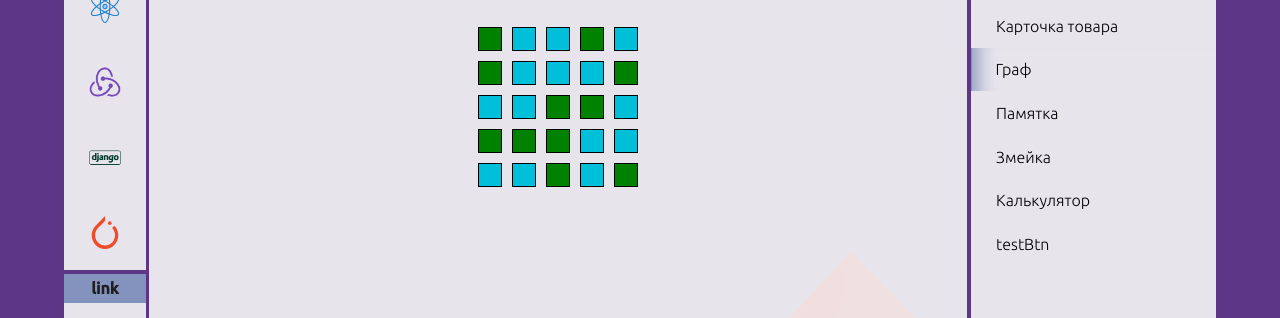
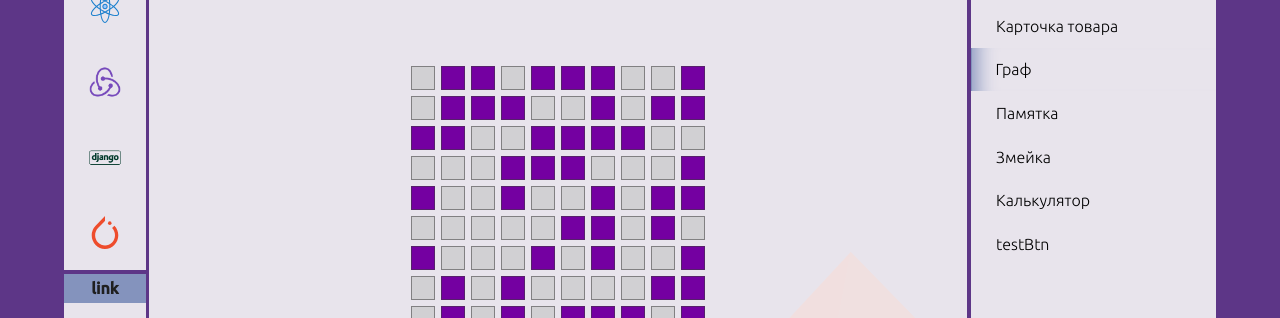
Before and after one commit to xamesLab/portfolio, a React app: page /graph in a window 1280 px wide. Shown: the part 148-466 px from the top of the page. Built offline with nearby package versions, Linux system fonts and the light colour scheme.

Commit message:
add comments

```diff
--- a/src/components/Graph/Graph.css
+++ b/src/components/Graph/Graph.css
@@ -2,7 +2,7 @@
     display: flex;
     align-items: center;
     flex-direction: column;
-    padding-top: 10%;
+    padding-top: 15%;
     position: relative;
 }
 
@@ -13,15 +13,15 @@
 .cell {
     width: 1.5rem;
     height: 1.5rem;
-    margin: 5px;
-    border: 1px solid black;
+    margin: 3px;
+    border: 1px solid rgba(61, 61, 61, 0.541);
     cursor: pointer;
 }
 
-.cell-red {
-    background-color: rgb(0, 191, 216);
+.cell-node {
+    background-color: rgb(116, 0, 161);
 }
 
-.cell-green {
-    background-color: rgb(0, 129, 0);
+.cell-zero {
+    background-color: rgba(197, 197, 197, 0.61);
 }
--- a/src/components/Graph/Graph.js
+++ b/src/components/Graph/Graph.js
@@ -1,22 +1,50 @@
+// обход графа в глубину DFS
+
+// в поле отрисовки рисуется несколько графов-островков
+// графы строится по двумерному массиву
+// где каждый элемент массива равный 1 - это вершина графа
+// ребра графа соединяют элементы только по горизонтали и вертикали
+
+// обход идет рекурсивно, обнуляя каждую вершину
+// при нажатии на вершину графа идет обход всего графа
+// с обнуление всех вершин данного графа
+
+// при нажатии на поле вне существующих графов
+// появляется новый элемент, который образует новый граф
+// или добавляется к существующим, в зависимости от расположения
+
+// TODO:
+// 1) построение островков случайным образом
+// 2) отрисовка ребер графов
+
 import React, { useState } from "react";
 import ContentHeader from "../../main_component/ContentHeader";
 import "./Graph.css";
 
+// массив для отрисовки графа
 const grid = [
-  [0, 1, 1, 0, 1],
-  [0, 1, 1, 1, 0],
-  [1, 1, 0, 0, 1],
-  [0, 0, 0, 1, 1],
-  [1, 1, 0, 1, 0],
+  [0, 1, 1, 0, 1, 1, 1, 0, 0, 1],
+  [0, 1, 1, 1, 0, 0, 1, 0, 1, 1],
+  [1, 1, 0, 0, 1, 1, 1, 1, 0, 0],
+  [0, 0, 0, 1, 1, 1, 0, 0, 0, 1],
+  [1, 0, 0, 1, 0, 0, 1, 0, 1, 1],
+  [0, 0, 0, 0, 0, 1, 1, 0, 1, 0],
+  [1, 0, 0, 0, 1, 0, 1, 0, 0, 1],
+  [0, 1, 0, 1, 0, 0, 0, 0, 1, 1],
+  [0, 1, 0, 1, 0, 1, 1, 1, 0, 1],
+  [1, 1, 0, 1, 0, 1, 0, 1, 0, 0],
 ];
 
 function Graph() {
+  // обновление стэйта для перерисовки графа
   const [st, setSt] = useState(0);
 
   //depth-first search
   const dfs = (x, y) => {
+    // обнуление элемента
     grid[x][y] = 0;
 
+    // проверка соседних элементов графа сверху/справа/снизу/слева
     for (let [dx, dy] of [
       [0, 1],
       [1, 0],
@@ -26,12 +54,15 @@ function Graph() {
       let nextX = x + dx;
       let nextY = y + dy;
 
+      // внутри поля и равен 1?
       if (intoGrid(nextX, nextY) && grid[nextX][nextY] === 1) {
+        // рекурсивный вызов
         dfs(nextX, nextY);
       }
     }
   };
 
+  // проверка на нахождение внутри поля
   const intoGrid = (x, y) => {
     let h = grid.length;
     let w = grid[0].length;
@@ -47,7 +78,7 @@ function Graph() {
           {row.map((val, j) => (
             <div
               key={i * row.length + j}
-              className={`cell ${val ? "cell-red" : "cell-green"}`}
+              className={`cell ${val ? "cell-node" : "cell-zero"}`}
               onClick={() => {
                 if (val === 1) {
                   dfs(i, j);
--- a/src/components/Snake/Snake.js
+++ b/src/components/Snake/Snake.js
@@ -1,3 +1,10 @@
+// классическая змейка
+// на каждой итерации игрового цикла у тела змейки
+// удаляется последний элемент и дорисовывается первый
+// в зависимости от установленного направления
+// при совпадении координат "головы" и "еды"
+//в "хвост" добавляется один пустой элемент
+
 import React, { Component } from "react";
 import ContentHeader from "../../main_component/ContentHeader";
 import ModalInfo from "./ModalInfo";
@@ -6,8 +13,10 @@ import SnakeBar from "./SnakeBar";
 import SnakeBody from "./SnakeBody";
 import SnakeFood from "./SnakeFood";
 
+// состояние игрового цикла
 let gameLoop = null;
 
+// инициирующее состояние
 const initState = {
   fieldSize: [20, 20],
   fieldXY: [20, 20],
@@ -18,29 +27,34 @@ const initState = {
     [1, 1],
     [1, 2],
   ],
-  activeModal: false,
+  activeModal: false, // состояние модального окна
 };
 
 class Snake extends Component {
   state = initState;
 
+  // отслеживание нажатий на кнопки клавиатуры
   componentDidMount() {
     document.onkeydown = this.onKD;
   }
 
+  // отслеживание положения внутри поля/столкновений с собой/сбора еды
   componentDidUpdate() {
     this.checkLeave();
     this.selfCollision();
     this.checkEat();
   }
 
+  // обработка нажатий
   onKD = (e) => {
     e = e || window.event;
     if (!this.state.activeModal) {
       switch (e.keyCode) {
+        // старт/стоп
         case 32:
           !gameLoop ? this.gameStart() : this.gameOver();
           break;
+        // обновление направления
         case 38:
           this.setState({ direction: "UP" });
           break;
@@ -59,6 +73,7 @@ class Snake extends Component {
     }
   };
 
+  // движение в цикле
   moveSnake = () => {
     let cells = [...this.state.snakeCells];
     let head = cells[cells.length - 1];
@@ -92,6 +107,7 @@ class Snake extends Component {
     });
   };
 
+  // обработка столкновений с собой
   selfCollision = () => {
     let head = this.state.snakeCells[this.state.snakeCells.length - 1];
     let snake = [...this.state.snakeCells];
@@ -103,6 +119,7 @@ class Snake extends Component {
     });
   };
 
+  // обработка выхода за пределы поля
   checkLeave = () => {
     let width = this.state.fieldSize[0];
     let height = this.state.fieldSize[1];
@@ -117,6 +134,7 @@ class Snake extends Component {
     }
   };
 
+  // создание "еды" в случайном месте
   getRandomFood = () => {
     let min = 0;
     let maxX = this.state.fieldXY[0] - 1;
@@ -126,6 +144,7 @@ class Snake extends Component {
     return [x, y];
   };
 
+  // обработка сбора "еды"
   checkEat = () => {
     let head = this.state.snakeCells[this.state.snakeCells.length - 1];
     let food = this.state.food;
@@ -138,6 +157,7 @@ class Snake extends Component {
     }
   };
 
+  // увеличение "тела"
   extendSnake = () => {
     let newSnake = [...this.state.snakeCells];
     newSnake.unshift([]);
@@ -146,6 +166,7 @@ class Snake extends Component {
     });
   };
 
+  // запуск игрового цикла
   gameStart = () => {
     if (!gameLoop) {
       this.setState({ fieldSize: this.state.fieldXY });
@@ -153,12 +174,14 @@ class Snake extends Component {
     }
   };
 
+  // стоп игрового цикла и возврат к исходному состоянию
   gameOver = () => {
     clearInterval(gameLoop);
     gameLoop = null;
     this.setState(initState);
   };
 
+  // изменение состояния модального окна
   setModal = (e) => {
     e.target.blur();
     if (!this.state.activeModal) {
@@ -168,6 +191,7 @@ class Snake extends Component {
     }
   };
 
+  // установка размеров поля по Х
   setFieldX = (e) => {
     let update = !isNaN(e.target.value) ? +e.target.value : 15;
     if (update >= 30) {
@@ -176,6 +200,7 @@ class Snake extends Component {
     this.setState({ fieldXY: [update, this.state.fieldXY[1]] });
   };
 
+  // установка размеров поля по Y
   setFieldY = (e) => {
     let update = !isNaN(e.target.value) ? +e.target.value : 15;
     if (update >= 30) {
--- a/src/components/Snake/SnakeBar.js
+++ b/src/components/Snake/SnakeBar.js
@@ -1,3 +1,4 @@
+// отрисовка блока меню
 import React from "react";
 
 const SnakeBar = ({ start, stop, modal, fieldXY, setFieldX, setFieldY }) => {
--- a/src/main_component/Content.js
+++ b/src/main_component/Content.js
@@ -11,6 +11,7 @@ import "./main.css";
 import "./neu.css";
 
 function Content() {
+  // установка прозрачности
   let [opacity, setOpacity] = useState(false);
 
   return (
```
Also changed, not shown: src/components/Calc/Calc.js (+17 -0 lines), src/components/Card/Card.js (+21 -0 lines).
